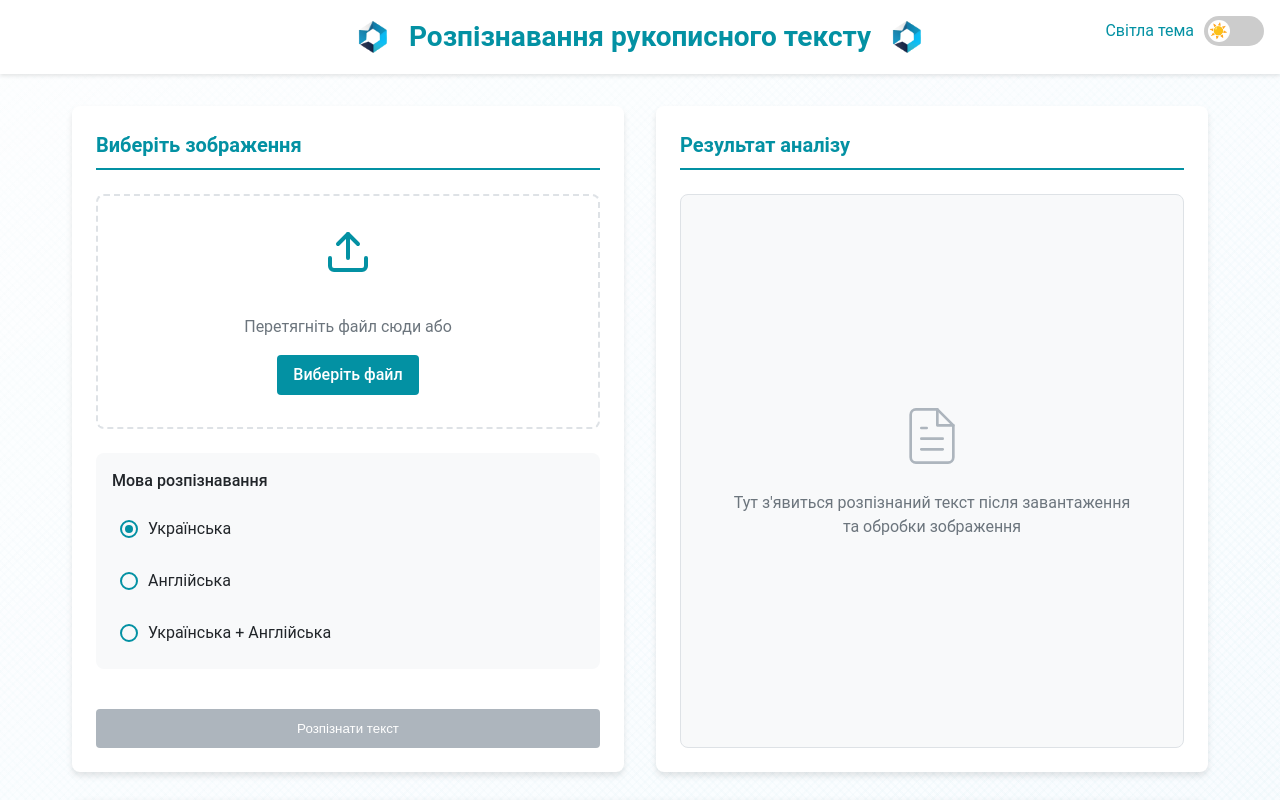
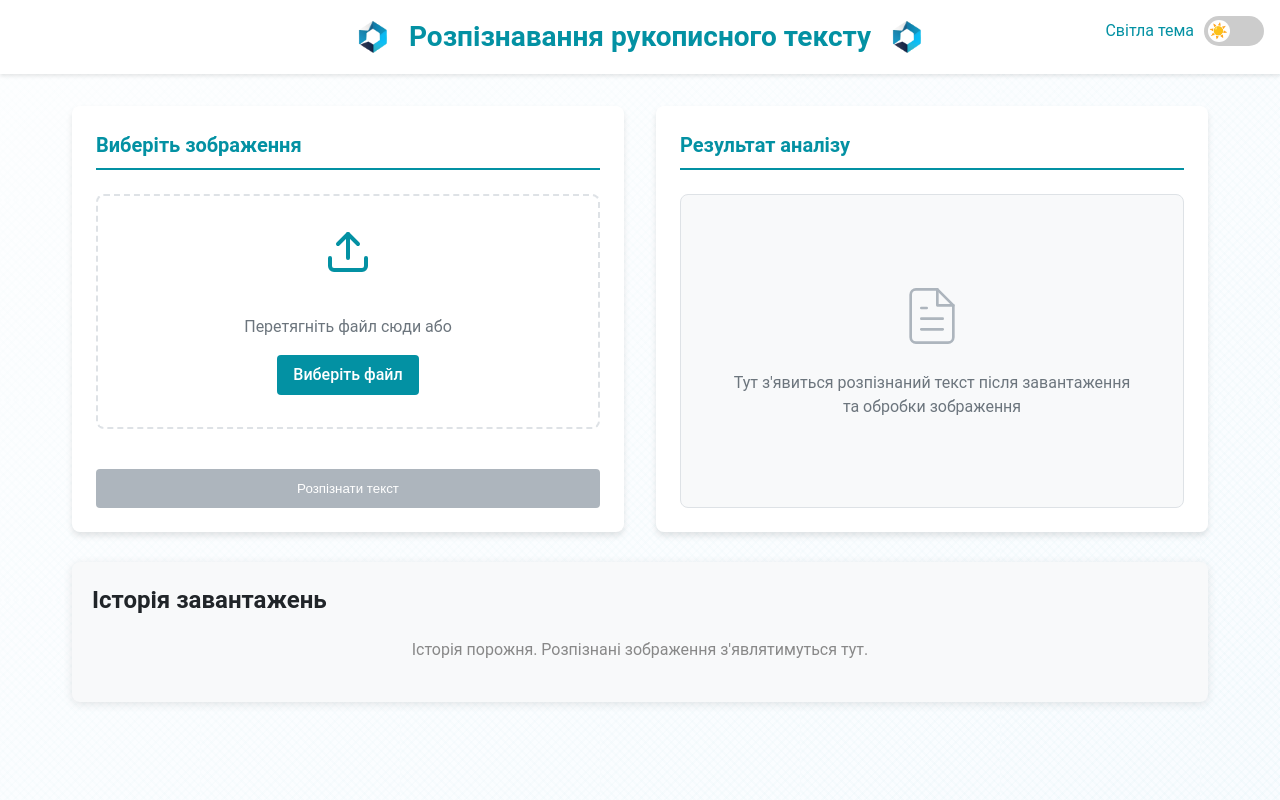
Before and after one commit to Nafarmillion/coul_ai, a React (Create React App) app: page / in a window 1280 px wide. Shown: the top 800 px of the page. Built offline with nearby package versions, Linux system fonts and the light colour scheme.

Commit message:
reqrite front

```diff
--- a/src/OrcComponent.css
+++ b/src/OrcComponent.css
@@ -96,14 +96,6 @@
 
 .dark-theme .copy-button:hover {
     background-color: #637080;
-}
-
-.dark-theme .language-selection h3 {
-    color: var(--text-color);
-}
-
-.dark-theme .radio-label {
-    color: var(--text-color);
 }
 
 .theme-switch-container {
@@ -378,72 +370,6 @@
     border: 0;
 }
 
-.language-selection {
-    background-color: var(--secondary-color);
-    padding: 1rem;
-    border-radius: var(--border-radius);
-}
-
-.language-selection h3 {
-    font-size: 1rem;
-    margin-bottom: 1rem;
-    font-weight: 500;
-}
-
-.language-options {
-    display: flex;
-    flex-direction: column;
-    gap: 0.75rem;
-}
-
-.language-option {
-    position: relative;
-}
-
-.language-option input[type="radio"] {
-    position: absolute;
-    opacity: 0;
-}
-
-.language-option label {
-    display: flex;
-    align-items: center;
-    cursor: pointer;
-    padding: 0.5rem;
-    transition: var(--transition);
-    border-radius: 4px;
-}
-
-.language-option label:hover {
-    background-color: var(--hover-light);
-}
-
-.radio-icon {
-    display: inline-block;
-    width: 18px;
-    height: 18px;
-    border: 2px solid var(--primary-color);
-    border-radius: 50%;
-    margin-right: 10px;
-    position: relative;
-}
-
-.radio-icon::after {
-    content: '';
-    position: absolute;
-    top: 3px;
-    left: 3px;
-    width: 8px;
-    height: 8px;
-    background-color: var(--primary-color);
-    border-radius: 50%;
-    opacity: 0;
-    transition: var(--transition);
-}
-
-.language-option input[type="radio"]:checked + label .radio-icon::after {
-    opacity: 1;
-}
 
 .button-group {
     display: flex;
--- a/src/OrcComponent.jsx
+++ b/src/OrcComponent.jsx
@@ -479,55 +479,7 @@
                                 )}
                             </div>
 
-                            <div className="language-selection">
-                                <h3>Мова розпізнавання</h3>
-                                <div className="language-options">
-                                    <div className="language-option">
-                                        <input
-                                            type="radio"
-                                            id="radio1"
-                                            name="radioGroup"
-                                            value="ukr"
-                                            checked={lang === "ukr"}
-                                            onChange={(e) => setLang(e.target.value)}
-                                        />
-                                        <label htmlFor="radio1">
-                                            <span className="radio-icon"></span>
-                                            <span className="radio-label">Українська</span>
-                                        </label>
-                                    </div>
 
-                                    <div className="language-option">
-                                        <input
-                                            type="radio"
-                                            id="radio2"
-                                            name="radioGroup"
-                                            value="eng"
-                                            checked={lang === "eng"}
-                                            onChange={(e) => setLang(e.target.value)}
-                                        />
-                                        <label htmlFor="radio2">
-                                            <span className="radio-icon"></span>
-                                            <span className="radio-label">Англійська</span>
-                                        </label>
-                                    </div>
-
-                                    <div className="language-option">
-                                        <input
-                                            type="radio"
-                                            id="radio3"
-                                            name="radioGroup"
-                                            value="ukr+eng"
-                                            checked={lang === "ukr+eng"}
-                                            onChange={(e) => setLang(e.target.value)}
-                                        />
-                                        <label htmlFor="radio3">
-                                            <span className="radio-icon"></span>
-                                            <span className="radio-label">Українська + Англійська</span>
-                                        </label>
-                                    </div>
-                                </div>
-                            </div>
 
                             <div className="button-group">
                                 <button
```
